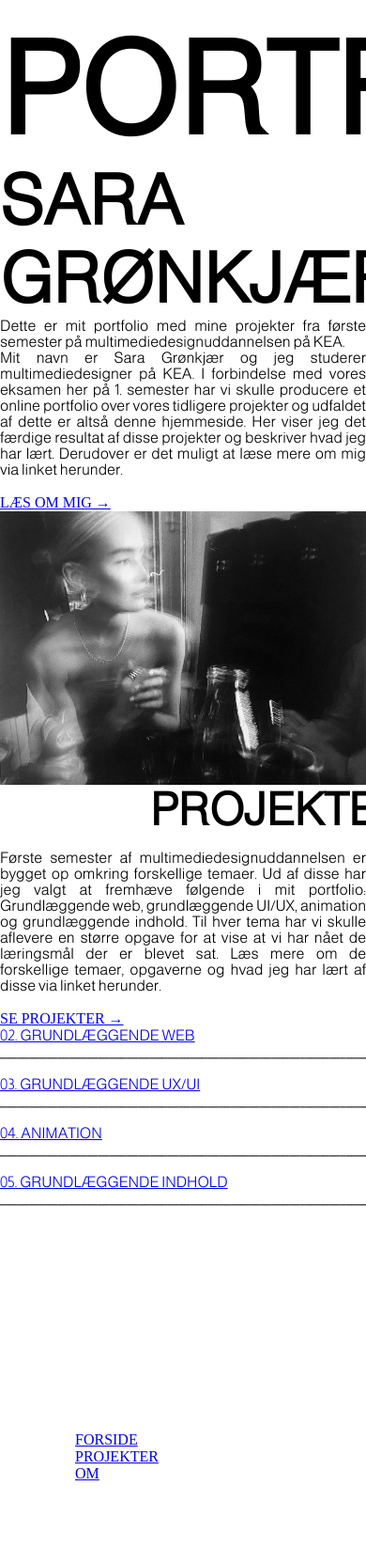
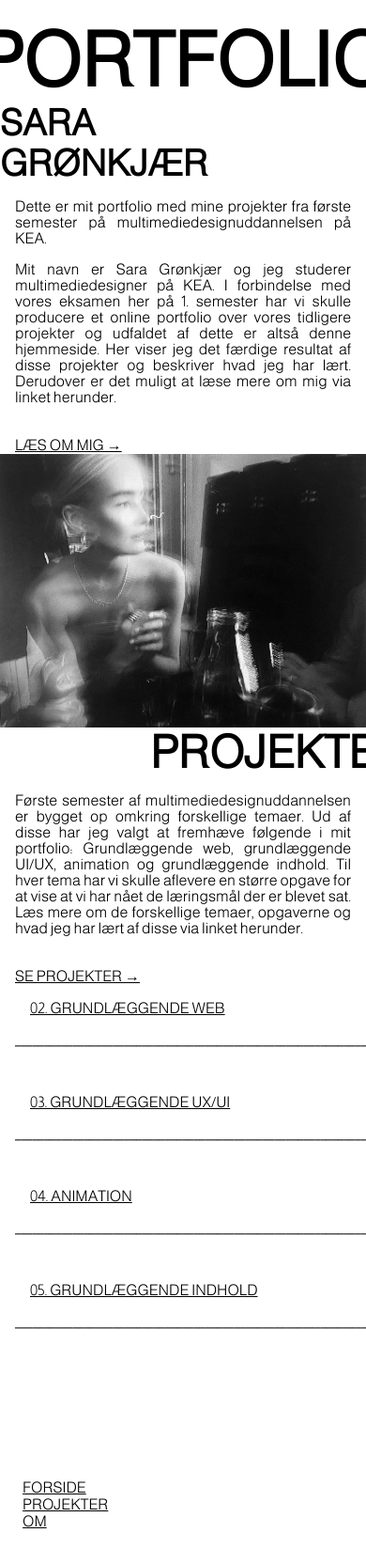
Before and after one commit to segronkjaer/kodet_site, a plain HTML site: page index.html in a window 390 px wide. Shown: the top 1664 px of the page at 94% size. Before the commit the page ends 1637 px from the top, so only its background shows below. Drawn offline with Linux system fonts and the light colour scheme; a script that the page names is missing; a web font is replaced by a local one.

Commit message:
mobilsite

```diff
--- a/styles.css
+++ b/styles.css
@@ -11,6 +11,7 @@ img {
     object-fit: cover;
 }
 
+/* Ramme om billeder */
 .border {
     border: 2px solid #e2e2e2;
 }
@@ -186,7 +187,6 @@ a {
     font-family: 'Almarai', sans-serif;
     margin-top: 2rem;
 }
-}
 
 /* TEMA 2 - WEB */
 .tema_overskrift {
@@ -230,7 +230,7 @@ a {
 .mindre_billede2 {
     width: 98%;
 }
-
+}
 
 /* FOOTER */
 .footer_grid {
@@ -246,6 +246,48 @@ a {
     word-spacing: 30px;
 }
 
+/* PLADS IMELLEM ELEMENTER I MOBIL */
 @media (max-width: 800px) {
 
+/* FORSIDE */
+h1 {
+    font-size: 5rem;
+    display: flex;
+    justify-content: center;
 }
+
+h2 {
+    font-size: 2.4rem;
+    display: flex;
+    justify-content: center;
+}
+
+p, a {
+    margin: 1rem;
+    font-family: 'Almarai', sans-serif;
+    color: black;
+}
+
+/* FOOTER */
+h5 {
+    font-family: 'PT Mono', monospace;
+    font-weight: lighter;
+    margin-top: 0.5rem;
+    font-size: 1rem;
+    margin: 1rem;
+}
+
+.footer_grid {
+    display: grid;
+    grid-template-columns: 1fr 1fr;
+    margin-left: 0.5rem;
+    margin-bottom: 2rem;
+    margin-top: 10rem;
+}
+
+/*
+.footer_menu {
+    text-decoration: none;
+}
+*/
+}
```
Also changed, not shown: om.html (+1 -1 lines).
